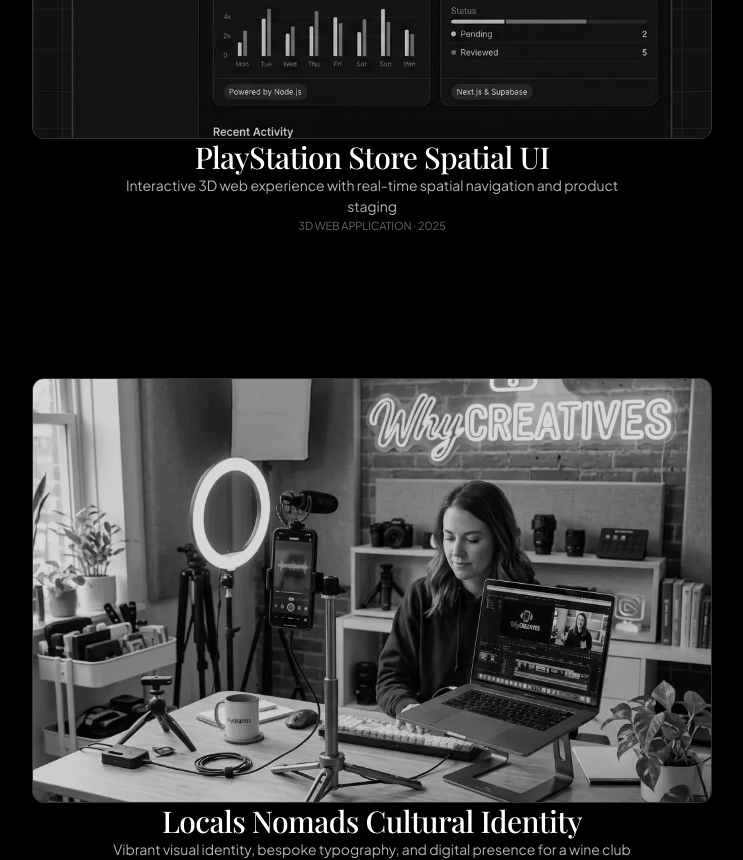
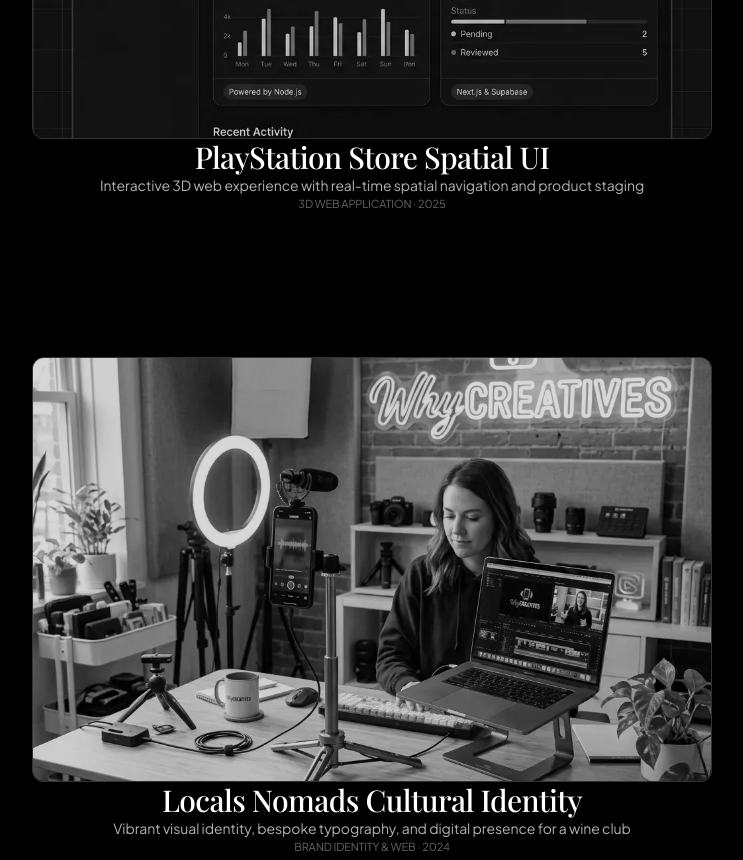
Before and after one commit to byanam/agencyyy, a React (Vite) app: page / in a window 1280 px wide. Shown: the part 1840-2700 px from the top of the page, without its empty margins (268-1011 px from the left). Built offline with nearby package versions, Linux system fonts and the light colour scheme; a web font is replaced by a local one.

Commit message:
layout(projects): expand case study caption width for comfortable reading

```diff
--- a/src/components/FeaturedProjects.jsx
+++ b/src/components/FeaturedProjects.jsx
@@ -48,7 +48,7 @@
   return (
     <section
       id={isClone ? undefined : "work"}
-      className="relative w-full bg-black px-4 py-36 sm:py-48 select-none flex flex-col items-center justify-center text-center"
+      className="relative w-full bg-black px-4 py-32 sm:py-44 select-none flex flex-col items-center justify-center text-center"
       style={{ textAlign: "center" }}
     >
       <div className="container-redis-cases flex flex-col items-center justify-center text-center">
@@ -104,7 +104,7 @@
                   </div>
 
                   {/* Editorial Text Content Underneath */}
-                  <div className="mt-6 flex flex-col items-center justify-center text-center px-2 max-w-[540px]">
+                  <div className="mt-6 flex flex-col items-center justify-center text-center px-2 max-w-[580px]">
                     <h3 className="font-editorial text-2xl sm:text-3xl font-medium tracking-tight text-white group-hover:text-white transition-colors">
                       {project.title}
                     </h3>
```
